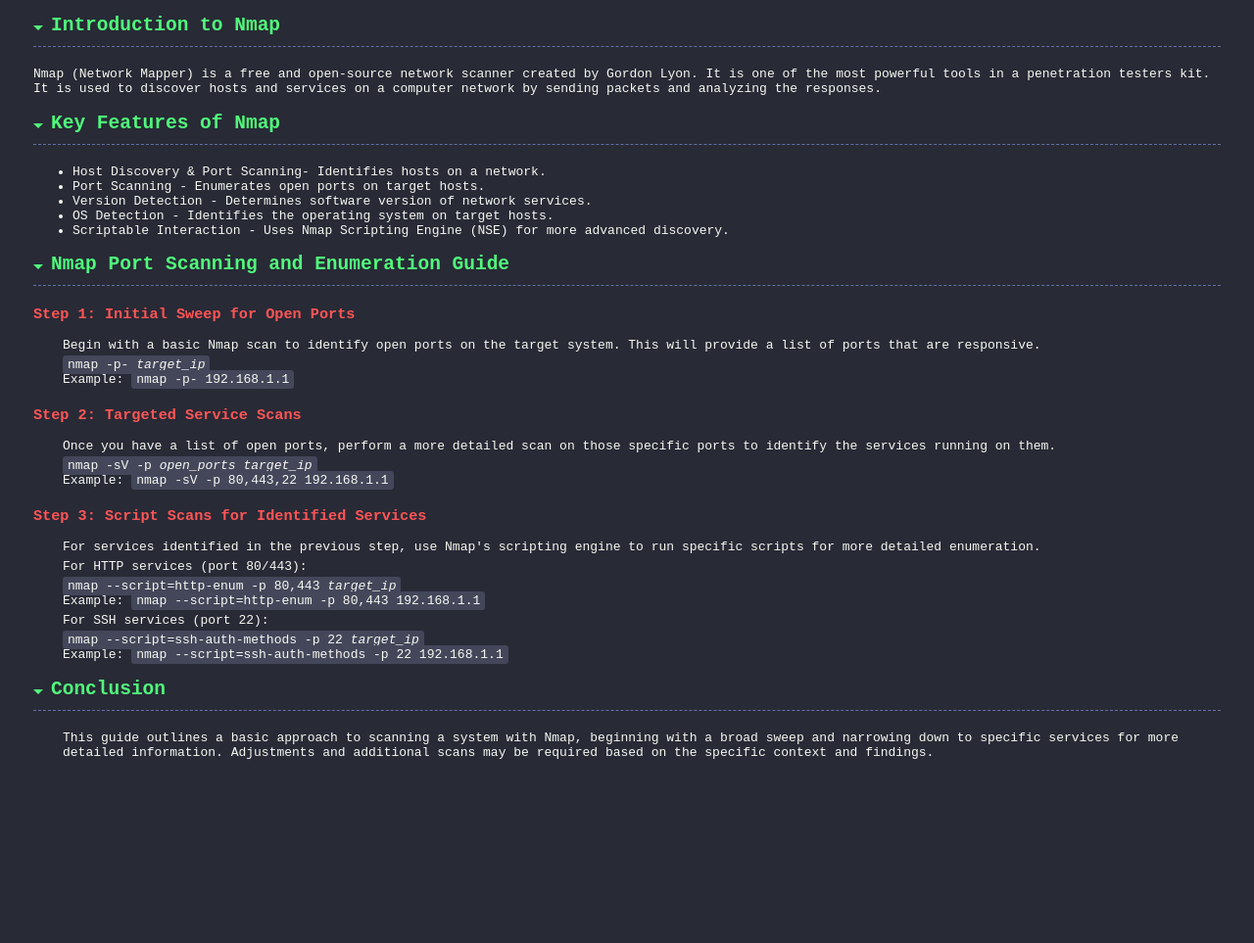
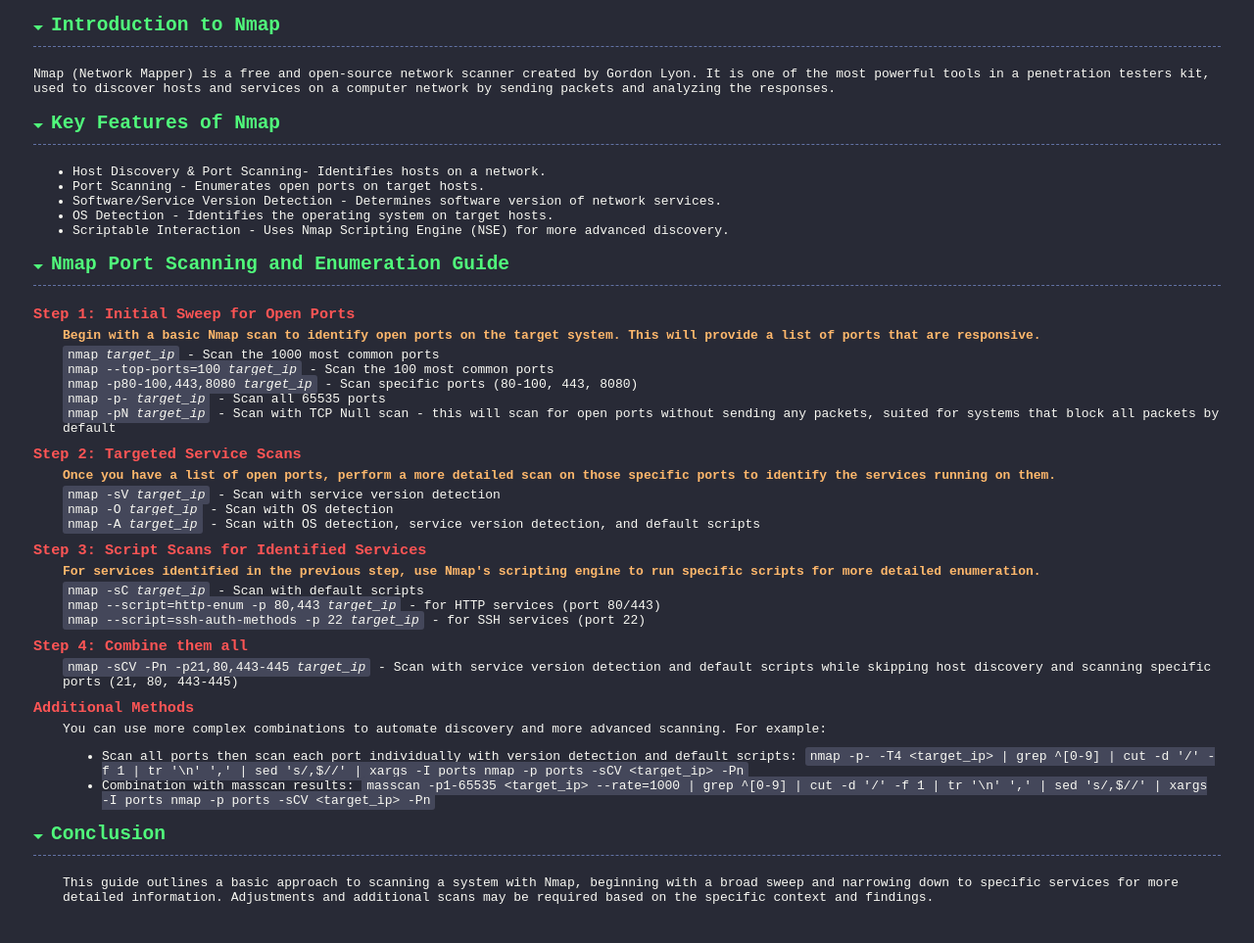
Before and after one commit to J-Lucci/hackmate, a plain HTML site: page nmap.html in a window 1280 px wide. Shown: the part 136-1099 px from the top of the page at 98% size. Before the commit the page ends 951 px from the top, so only its background shows below. Drawn offline with Linux system fonts and the light colour scheme.

Commit message:
nmap updates

```diff
--- a/nmap.html
+++ b/nmap.html
@@ -14,12 +14,12 @@
     <a href="index.html">Return to Index</a>
     <div id="nmap-guide-info">
         <header>
-            <h1>Welcome to the Nmap Guide</h1>
+            <h1>Nmap Guide</h1>
         </header>
         <section>
             <h2>Introduction to Nmap</h2>
             <p>Nmap (Network Mapper) is a free and open-source network scanner created by Gordon Lyon. It is one of the
-                most powerful tools in a penetration testers kit. It is used to discover hosts and services on a
+                most powerful tools in a penetration testers kit, used to discover hosts and services on a
                 computer network by sending packets and analyzing the responses.</p>
         </section>
         <section>
@@ -27,7 +27,7 @@
             <ul>
                 <li>Host Discovery & Port Scanning- Identifies hosts on a network.</li>
                 <li>Port Scanning - Enumerates open ports on target hosts.</li>
-                <li>Version Detection - Determines software version of network services.</li>
+                <li>Software/Service Version Detection - Determines software version of network services.</li>
                 <li>OS Detection - Identifies the operating system on target hosts.</li>
                 <li>Scriptable Interaction - Uses Nmap Scripting Engine (NSE) for more advanced discovery.</li>
             </ul>
@@ -38,51 +38,50 @@
             <h2>Nmap Port Scanning and Enumeration Guide</h2>
 
             <h3>Step 1: Initial Sweep for Open Ports</h3>
-            <p>
-                Begin with a basic Nmap scan to identify open ports on the target system. This will provide a list of
-                ports that are responsive.
-            </p>
-            <code>nmap -p- <i>target_ip</i></code>
-            <p>
-                Example: <code>nmap -p- 192.168.1.1</code>
-            </p>
+            <h6>Begin with a basic Nmap scan to identify open ports on the target system. This will provide a list of ports that are responsive.</h6>
+            <code>nmap <i>target_ip</i></code> - Scan the 1000 most common ports
+            <br>
+            <code>nmap --top-ports=100 <i>target_ip</i></code> - Scan the 100 most common ports
+            <br>
+            <code>nmap -p80-100,443,8080 <i>target_ip</i></code> - Scan specific ports (80-100, 443, 8080)
+            <br>
+            <code>nmap -p- <i>target_ip</i></code> - Scan all 65535 ports
+            <br>
+            <code>nmap -pN <i>target_ip</i></code> - Scan with TCP Null scan - this will scan for open ports without sending any packets, suited for systems that block all packets by default
 
             <h3>Step 2: Targeted Service Scans</h3>
-            <p>
-                Once you have a list of open ports, perform a more detailed scan on those specific ports to identify the
-                services running on them.
-            </p>
-            <code>
-        nmap -sV -p <i>open_ports</i> <i>target_ip</i>
-    </code>
-            <p>
-                Example: <code>nmap -sV -p 80,443,22 192.168.1.1</code>
-            </p>
+            <h6>Once you have a list of open ports, perform a more detailed scan on those specific ports to identify the services running on them.</h6>
+            <code>nmap -sV <i>target_ip</i></code> - Scan with service version detection
+            <br>
+            <code>nmap -O <i>target_ip</i></code> - Scan with OS detection
+            <br>
+            <code>nmap -A <i>target_ip</i></code> - Scan with OS detection, service version detection, and default scripts
+            <br>
 
             <h3>Step 3: Script Scans for Identified Services</h3>
+            <h6>For services identified in the previous step, use Nmap's scripting engine to run specific scripts for more detailed enumeration.</h6>
+            <code>nmap -sC <i>target_ip</i></code> - Scan with default scripts
+            <br>
+            <code>nmap --script=http-enum -p 80,443 <i>target_ip</i></code> - for HTTP services (port 80/443)
+            <br>
+            <code>nmap --script=ssh-auth-methods -p 22 <i>target_ip</i></code> - for SSH services (port 22)
+
+            <h3>Step 4: Combine them all</h3>
+            <code>nmap -sCV -Pn -p21,80,443-445 <i>target_ip</i></code> - Scan with service version detection and default scripts while skipping host discovery and scanning specific ports (21, 80, 443-445)
+
+            <h3>Additional Methods</h3>
             <p>
-                For services identified in the previous step, use Nmap's scripting engine to run specific scripts for
-                more detailed enumeration.
+                You can use more complex combinations to automate discovery and more advanced scanning. For example:
+                <ul>
+                    <li>
+                        Scan all ports then scan each port individually with version detection and default scripts: <code>nmap -p- -T4 &lt;target_ip&gt; | grep ^[0-9] | cut -d '/' -f 1 | tr '\n' ',' | sed 's/,$//' | xargs -I ports nmap -p ports -sCV &lt;target_ip&gt; -Pn</code>
+                    </li>
+                    <li>
+                        Combination with masscan results: <code>masscan -p1-65535 &lt;target_ip&gt; --rate=1000 | grep ^[0-9] | cut -d '/' -f 1 | tr '\n' ',' | sed 's/,$//' | xargs -I ports nmap -p ports -sCV &lt;target_ip&gt; -Pn</code>
+
+                    </li>
+                </ul>
             </p>
-            <p>
-                For HTTP services (port 80/443):
-            </p>
-            <code>
-        nmap --script=http-enum -p 80,443 <i>target_ip</i>
-    </code>
-            <p>
-                Example: <code>nmap --script=http-enum -p 80,443 192.168.1.1</code>
-            </p>
-            <p>
-                For SSH services (port 22):
-            </p>
-            <code>
-        nmap --script=ssh-auth-methods -p 22 <i>target_ip</i>
-    </code>
-            <p>
-                Example: <code>nmap --script=ssh-auth-methods -p 22 192.168.1.1</code>
-            </p>
-
             <h2>Conclusion</h2>
             <p>
                 This guide outlines a basic approach to scanning a system with Nmap, beginning with a broad sweep and
--- a/styles.css
+++ b/styles.css
@@ -19,18 +19,10 @@
     margin-bottom: 20px;
 }
 
-h5 {
-    color: #50fa7b;
-    border-bottom: 1px dashed #6272a4;
-    padding-bottom: 10px;
-    margin-bottom: 20px;
-    font-size: 1.5em;
-}
-
-
 h3 {
     color: #ff5555;
-    margin-top: 20px;
+    margin-top: 10px;
+    margin-bottom: 5px;
 }
 
 h4 {
@@ -44,6 +36,14 @@
     padding-bottom: 10px;
     margin-bottom: 20px;
     font-size: 1.5em;
+}
+
+h6 {
+    color: #ffb86c;
+    padding-bottom: 0px;
+    margin-top: 0px;
+    margin-bottom: 5px;
+    font-size: 1.0em;
 }
 
 pre {
@@ -388,30 +388,38 @@
     padding-top: 50px; /* Adjust as needed */
 }
 
-#table-container {
-    position: relative;
-    width: fit-content;
-    margin: auto;
+
+
+#tool-dropdown {
+    position: absolute;
+    top: 30px;
+    right: 0;
+    z-index: 1000;
 }
 
 #table-wrapper {
     position: relative;
     width: fit-content;
     margin: auto;
+    padding: 50px 0 0 0;
+    /* border: 1px solid red; /* Debugging line */
 }
 
-#tool-dropdown {
-    position: absolute;
-    top: 0;
-    right: 0;
-    transform: translateY(-100%);
-    z-index: 1000;
+#table-container {
+    width: 100%;
+    /* border: 1px solid blue; /* Debugging line */
 }
 
 #port-filter {
     position: absolute;
-    top: 0;
+    top: 40px;
     left: 0;
-    transform: translateY(-100%);
     z-index: 1000;
+    /* border: 1px solid green; /* Debugging line */
 }
+
+#port-filter input {
+    margin: 0;
+    padding: 0;
+    width: 350px;
+}
```
Also changed, not shown: populateIndex.js (+6 -1 lines).
